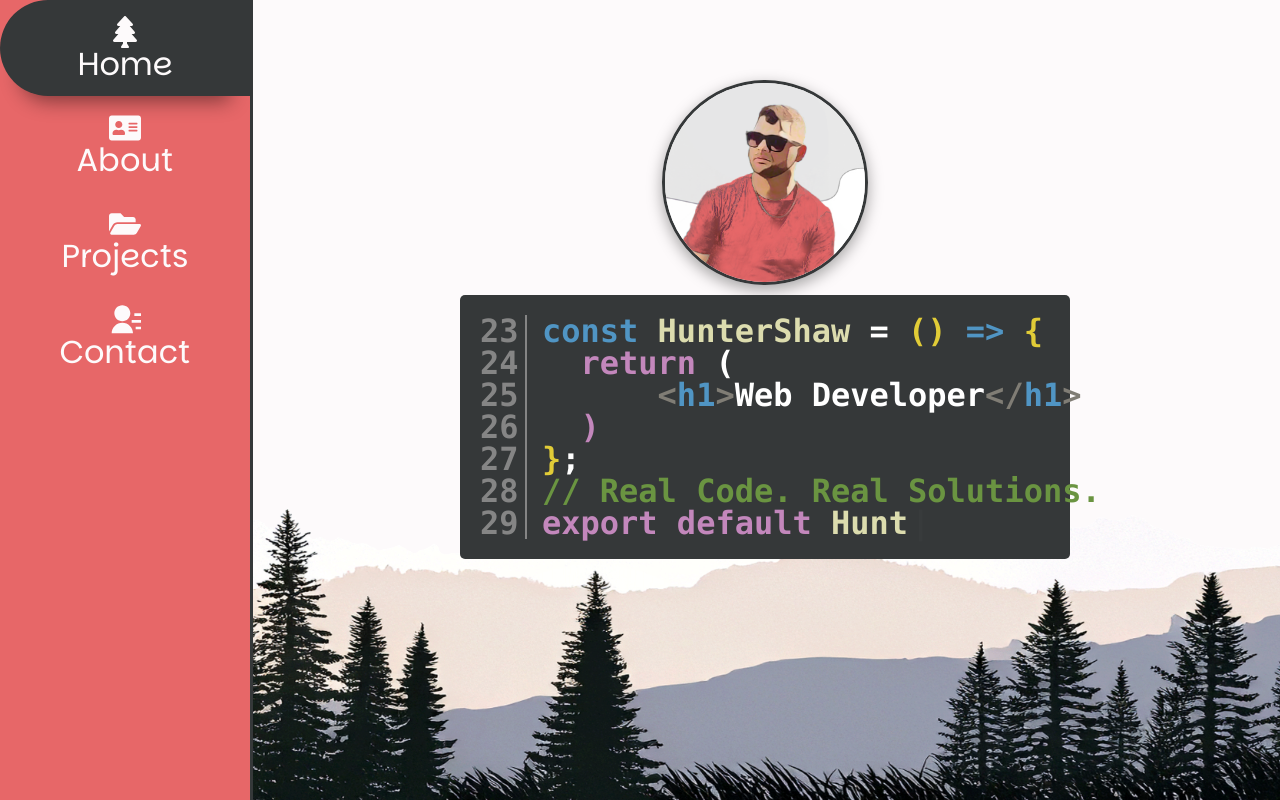
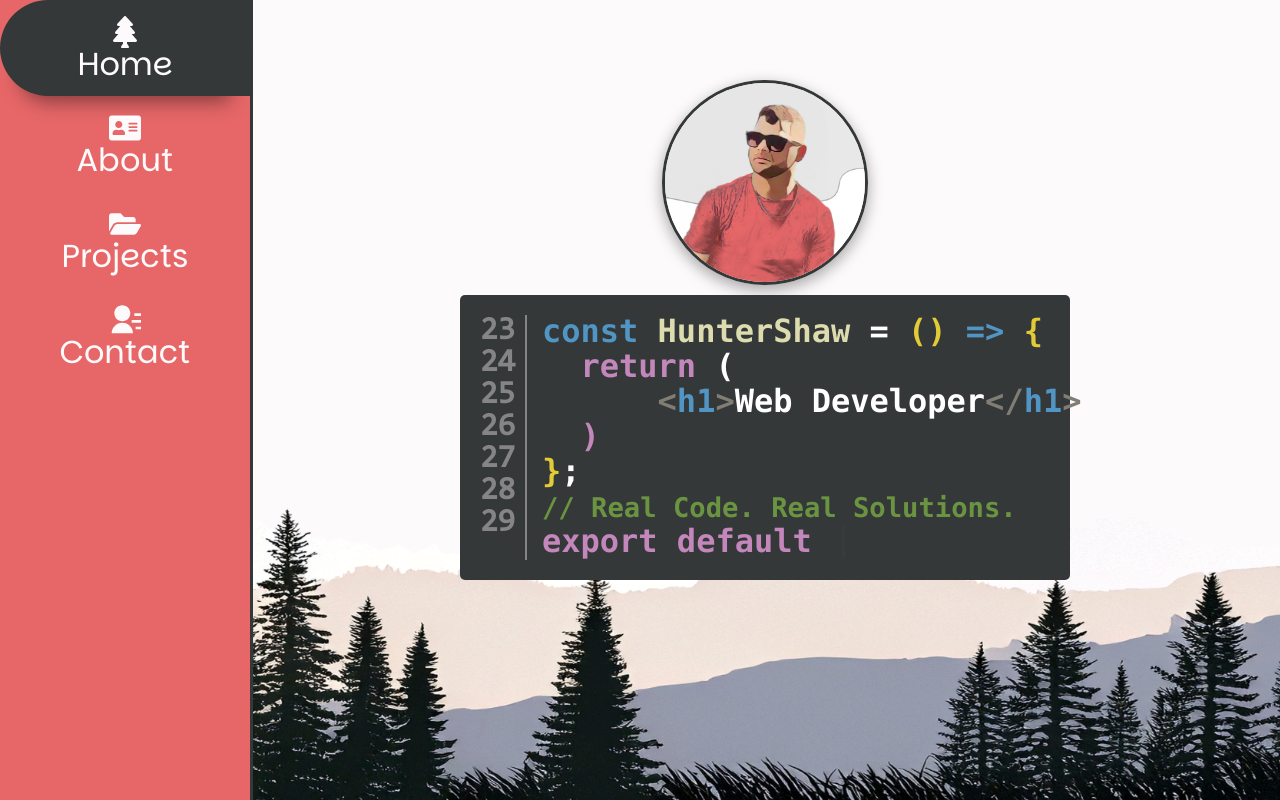
Before and after one commit to Kasador/hunterstevenshaw-com, a React (Vite) app: page / in a window 1280 px wide. Shown: the top 800 px of the page. Built offline with nearby package versions, Linux system fonts and the light colour scheme.

Commit message:
𝓐📑 Downloaded the Consolas font (VSCode) for same font sites on MacOS/Windows.

```diff
--- a/src/App.scss
+++ b/src/App.scss
@@ -11,6 +11,10 @@ $white-color: #ffffff;            // white
 @font-face {
   font-family: mainFont;
   src: url('./assets/fonts/Parkinsans-VariableFont_wght.ttf');
+}
+@font-face {
+  font-family: VSCode;
+  src: url('./assets/fonts/Consolas.ttf');
 }
 
 // Styles
@@ -59,7 +63,7 @@ body, html {
       text-align: center;
       color: white;
       width: auto;
-      font-family: Consolas;
+      font-family: VSCode;
       width: 570px;
       background-color: $accent-color;
       margin: 10px;
--- a/src/components/Home/HeaderText.tsx
+++ b/src/components/Home/HeaderText.tsx
@@ -39,7 +39,7 @@ const HeaderText = () => {
 
     const [text] = useTypewriter({
         /* Config */
-        words: ["<span style='color: #5095c4;'>const</span> <span style='color: #dcdcae;'>HunterShaw</span> = <span style='color: #e1cc37;'>()</span> <span style='color: #5095c4;'>=></span> <span style='color: #e1cc37;'>{</span> \n  <span style='color: #c387bc;'>return</span> (\n      <span style='color: #807d75'><</span><span style='color: #5095c4;'>h1</span><span style='color: #807d75'>></span><span style='color: white;'>Web Developer</span><span style='color: #807d75'><&#47;</span><span style='color: #5095c4;'>h1</span><span style='color: #807d75'>></span>\n  <span style='color: #c387bc;'>)</span>\n<span style='color: #e1cc37;'>}</span>;\n<span style='color: #6a9441;'>// Real Code. Real Solutions. </span>\n<span style='color: #c387bc;'>export default</span> <span style='color: #dcdcae;'>HunterShaw</span>"],
+        words: ["<span style='color: #5095c4;'>const</span> <span style='color: #dcdcae;'>HunterShaw</span> = <span style='color: #e1cc37;'>()</span> <span style='color: #5095c4;'>=></span> <span style='color: #e1cc37;'>{</span> \n  <span style='color: #c387bc;'>return</span> (\n      <span style='color: #807d75'><</span><span style='color: #5095c4;'>h1</span><span style='color: #807d75'>></span><span style='color: white;'>Web Developer</span><span style='color: #807d75'><&#47;</span><span style='color: #5095c4;'>h1</span><span style='color: #807d75'>></span>\n  <span style='color: #c387bc;'>)</span>\n<span style='color: #e1cc37;'>}</span>;\n<span style='color: #6a9441; font-size: 1.7rem'>// Real Code. Real Solutions. </span>\n<span style='color: #c387bc;'>export default</span> <span style='color: #dcdcae;'>HunterShaw</span>"],
         loop: 1,
         onLoopDone: handleDone,
         onType: handleType,
```
Also changed, not shown: src/assets/fonts/Consolas.ttf (added).
